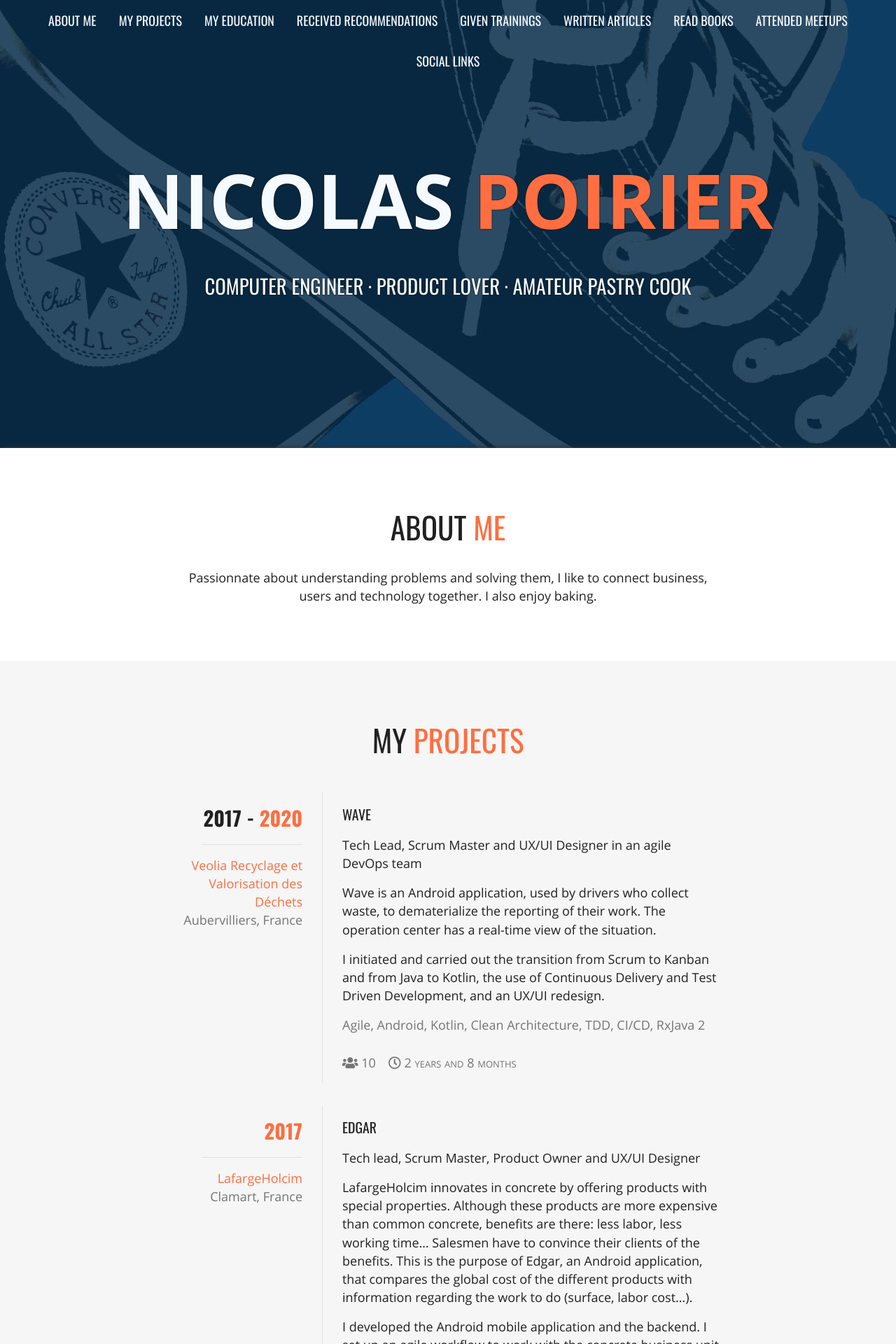
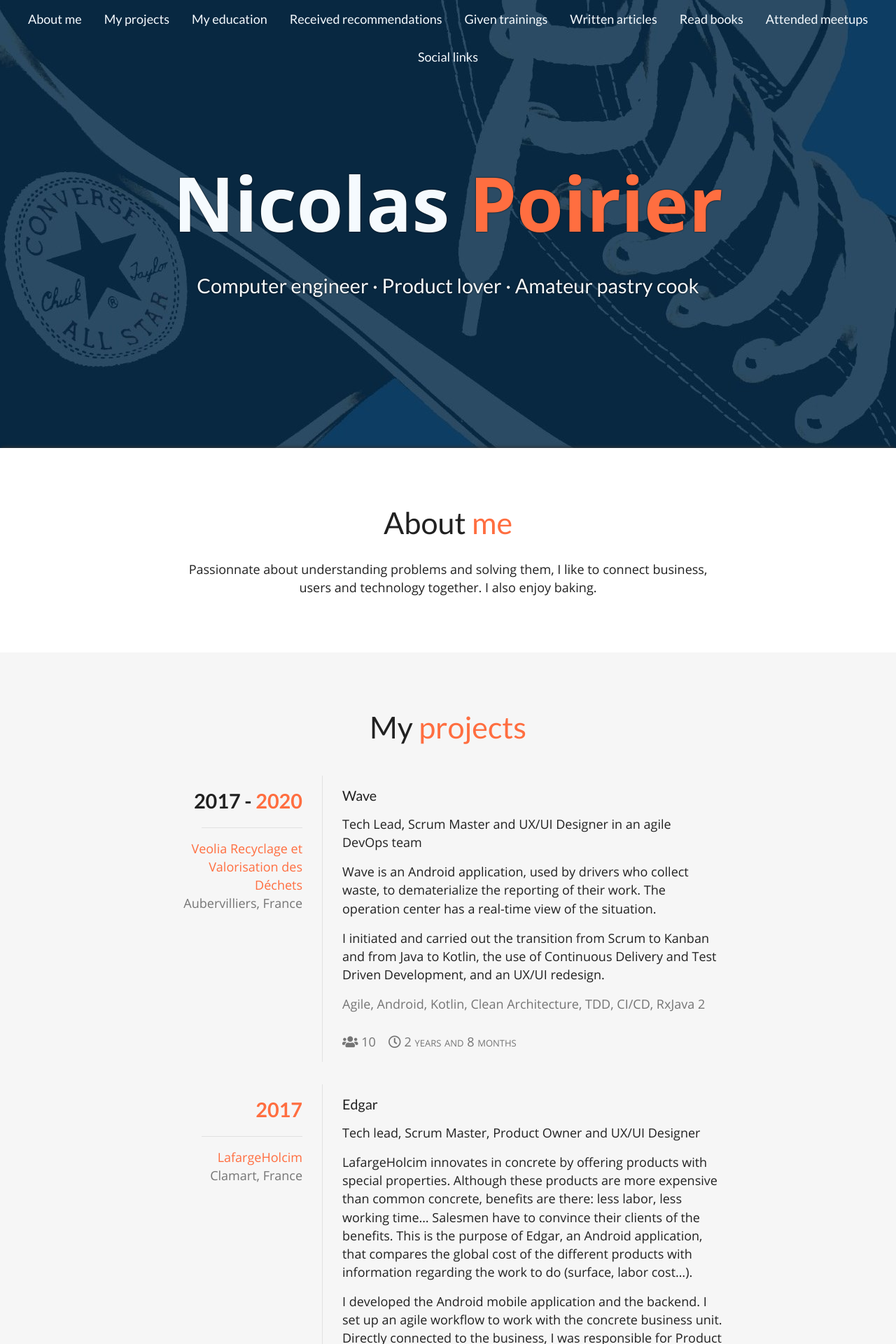
Before and after one commit to NicolasPoirier/nicolaspoirier.github.io, a Jekyll site: the page built from index.markdown, in a window 1280 px wide. Shown: the top 1920 px of the page at 70% size. Built offline with Jekyll 4.4.1, drawn with Linux system fonts in a browser that asks for light colours.

Commit message:
Replace Oswald font with Lato and don't use uppercase

```diff
--- a/_sass/_fonts.scss
+++ b/_sass/_fonts.scss
@@ -11,13 +11,13 @@
 }
 
 @font-face {
-  font-family: "Oswald";
-  src: url('../fonts/Oswald-Regular.ttf') format('truetype');
+  font-family: "Lato";
+  src: url('../fonts/Lato-Regular.ttf') format('truetype');
   font-weight: normal;
 }
 
 @font-face {
-  font-family: "Oswald";
-  src: url('../fonts/Oswald-Bold.ttf') format('truetype');
+  font-family: "Lato";
+  src: url('../fonts/Lato-Bold.ttf') format('truetype');
   font-weight: bold;
 }
--- a/_sass/home.scss
+++ b/_sass/home.scss
@@ -57,8 +57,7 @@ nav{
   text-decoration: none;
   color: $light-text-color;
   padding: $small-main-margin;
-  text-transform: uppercase;
-  font-family: 'Oswald', sans-serif;
+  font-family: 'Lato', sans-serif;
   text-align: center;
   border-radius: $small-main-margin + 24px;
 }
@@ -141,7 +140,6 @@ header {
     display: table-cell;
     vertical-align: middle;
     text-align: center;
-    text-transform: uppercase;
     padding: $main-margin;
     text-shadow: 0 0 2px #000000;
   }
@@ -157,7 +155,7 @@ header {
 
   p {
     font-size: 1.6em;
-    font-family: 'Oswald', sans-serif;
+    font-family: 'Lato', sans-serif;
   }
 
   @media(max-width: $small-screen-width-limit), (max-height: $small-screen-height-limit) {
@@ -196,8 +194,7 @@ header {
 
   h1, h2 {
     font-weight: normal;
-    text-transform: uppercase;
-    font-family: 'Oswald', sans-serif;
+    font-family: 'Lato', sans-serif;
   }
 
   .section-title {
@@ -262,9 +259,8 @@ header {
 .entry-date {
   font-size: 1.6em;
   font-weight: bold;
-  text-transform: uppercase;
   margin-bottom: $secondary-margin;
-  font-family: 'Oswald', sans-serif;
+  font-family: 'Lato', sans-serif;
 
   @media(max-width: $small-screen-width-limit) {
     font-size: 1.4em;
```
Also changed, not shown: assets/fonts/Lato-Bold.ttf (added), assets/fonts/Lato-Regular.ttf (added), assets/fonts/Oswald-Bold.ttf (deleted), assets/fonts/Oswald-Regular.ttf (deleted).
